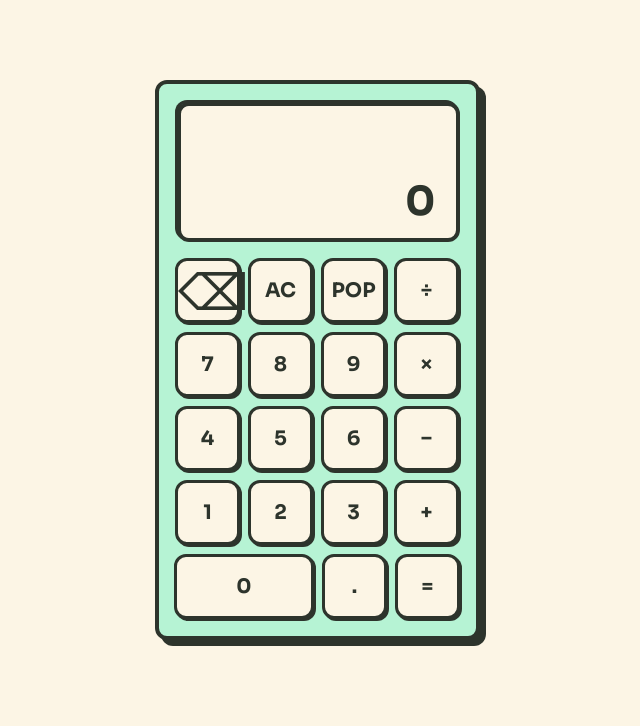
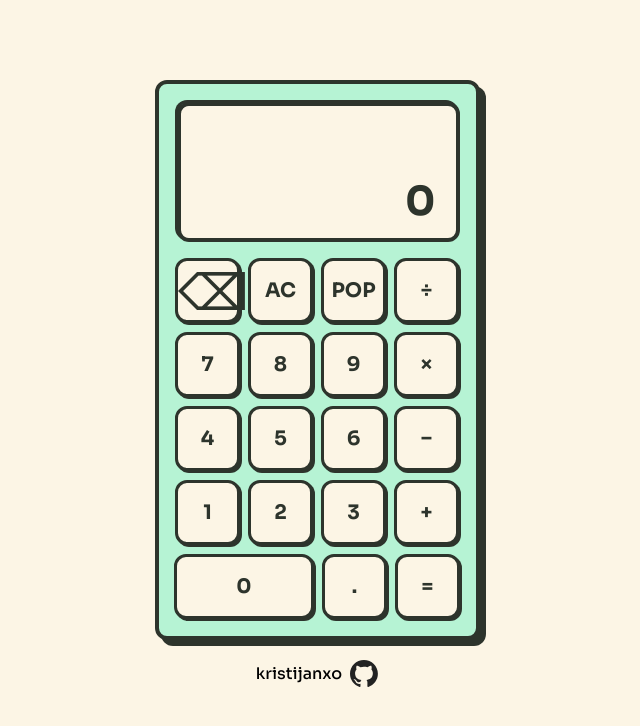
Before and after one commit to kristijanxo/calculator, a plain HTML site: page index.html in a window 1280 px wide. Shown: the whole page, without its empty margins (323-963 px from the left). Drawn offline with Linux system fonts and the light colour scheme.

Commit message:
chore: add footer with username and GitHub link

```diff
--- a/css/style.css
+++ b/css/style.css
@@ -26,12 +26,16 @@ body {
   font-family: "Sora", sans-serif;
   font-optical-sizing: auto;
   font-style: normal;
+  display: flex;
+  justify-content: center;
 }
 
 #app {
   display: flex;
   justify-content: center;
   margin-top: 80px;
+  display: flex;
+  flex-direction: column;
 }
 
 .calculator {
@@ -122,6 +126,7 @@ body {
 .button.misc {
   background-color: var(--misc-button-color);
 }
+
 #equals {
   background-color: var(--equals-button-color);
 }
@@ -142,3 +147,23 @@ body {
   transform: scale(1.45);
   box-shadow: 12px 12px 0 var(--border-color); /* “exploding” shadow */
 }
+
+.signature {
+  margin-top: 20px;
+  display: flex;
+  justify-content: center;
+  align-items: center;
+  gap: 8px;
+  font-size: 16px;
+  font-weight: 500;
+}
+
+.github-logo {
+  display: block;
+  max-width: 28px;
+  max-height: 28px;
+  transition: transform 0.3s ease-in-out;
+}
+.github-logo:hover {
+  transform: rotate(360deg) scale(1.2);
+}
--- a/index.html
+++ b/index.html
@@ -63,6 +63,18 @@
           </div>
         </div>
       </div>
+      <footer class="footer">
+        <div class="signature">
+          <p>kristijanxo</p>
+          <a
+            href="https://github.com/kristijanxo"
+            target="_blank"
+            rel="noopener noreferer"
+          >
+            <img class="github-logo" src="img/github-logo.svg" />
+          </a>
+        </div>
+      </footer>
     </div>
   </body>
 </html>
```
Also changed, not shown: img/github-logo.svg (added).
